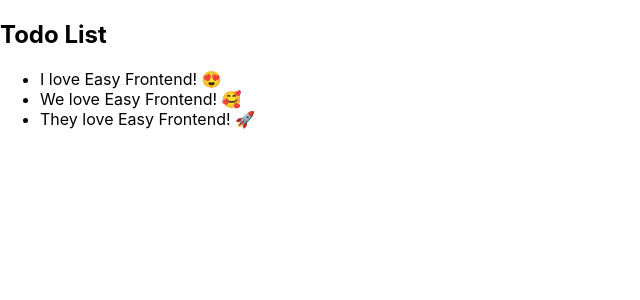
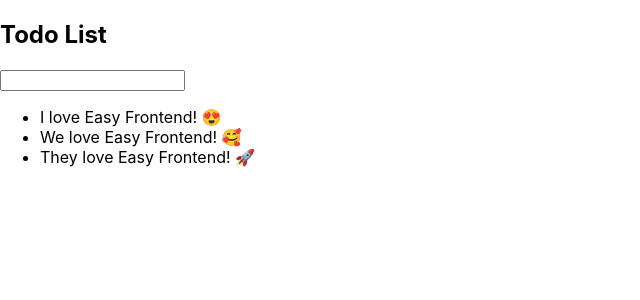
Before and after one commit to TranPhucThinh/react-hooks-basic, a React (Create React App) app: page / in a window 1280 px wide. Shown: the top 300 px of the page, without its empty margins (0-640 px from the left). Built offline with nearby package versions, Linux system fonts and the light colour scheme.

Commit message:
add todoform

```diff
--- a/src/App.js
+++ b/src/App.js
@@ -1,4 +1,5 @@
 import { useState } from 'react';
+import TodoForm from './components/TodoForm';
 import TodoList from './components/TodoList';
 
 function App() {
@@ -15,9 +16,27 @@
     setTodoList(newTodoList);
   };
 
+  const handleTodoFormSubmit = (formValues) => {
+    console.log(
+      '🚀 ~ file: App.js ~ line 20 ~ handleTodoFormSubmit ~ formValues',
+      formValues
+    );
+    const newTodo = {
+      id: todoList.length + 1,
+      ...formValues,
+    };
+
+    const newTodoList = [...todoList];
+
+    newTodoList.push(newTodo);
+
+    setTodoList(newTodoList);
+  };
+
   return (
     <div className="App">
       <h2>Todo List</h2>
+      <TodoForm onSubmit={handleTodoFormSubmit} />
       <TodoList todoList={todoList} onTodoClick={handleTodoClick} />
     </div>
   );
--- /dev/null
+++ b/src/components/TodoForm/index.jsx
@@ -0,0 +1,42 @@
+import React from 'react';
+import PropTypes from 'prop-types';
+import { useState } from 'react';
+
+TodoForm.propTypes = {
+  onSubmit: PropTypes.func,
+};
+
+TodoForm.default = {
+  onSubmit: null,
+};
+
+function TodoForm({ onSubmit }) {
+  const [value, setValue] = useState('');
+
+  const handleValueChange = (e) => {
+    console.log(e.target.value);
+    setValue(e.target.value);
+  };
+
+  const handleSubmit = (e) => {
+    e.preventDefault();
+
+    if (!onSubmit) return;
+
+    const formValues = {
+      title: value,
+    };
+
+    onSubmit(formValues);
+
+    setValue('');
+  };
+
+  return (
+    <form onSubmit={handleSubmit}>
+      <input type="text" value={value} onChange={handleValueChange} />
+    </form>
+  );
+}
+
+export default TodoForm;
```
